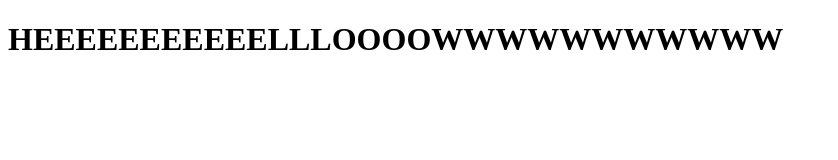
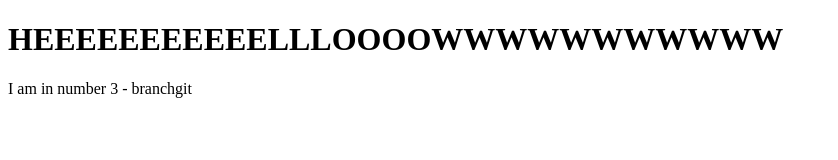
Before and after one commit to Ester-Lusi/firstProjectInGit, a plain HTML site: page local/index.html in a window 1280 px wide. Shown: the whole page, without its empty margins (0-838 px from the left). Drawn offline with Linux system fonts and the light colour scheme.

Commit message:
add file2

```diff
--- a/local/index.html
+++ b/local/index.html
@@ -8,5 +8,6 @@
 </head>
 <body>
     <h1>HEEEEEEEEEEELLLOOOOWWWWWWWWWWW</h1>
+    <p>I am in number 3 - branchgit</p>
 </body>
 </html>
```
